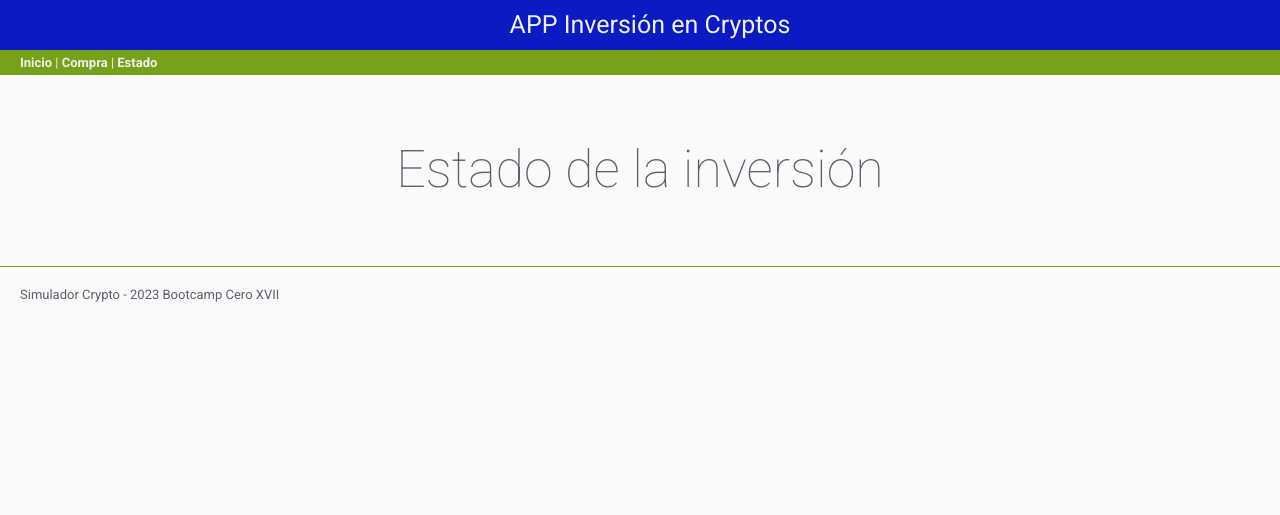
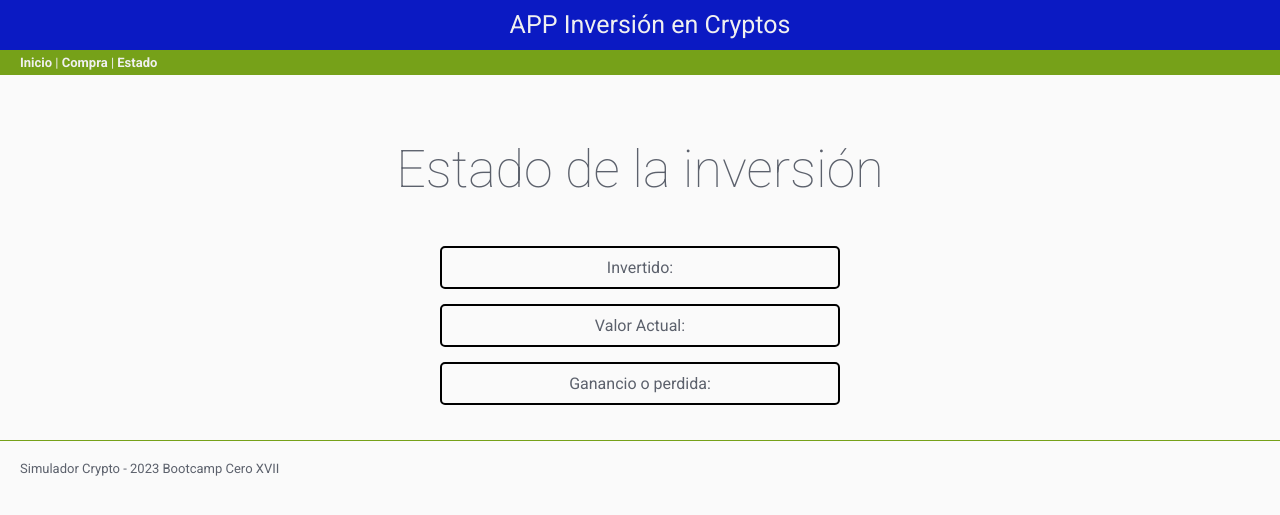
Before and after one commit to Manudies/flask_redu, a Flask app: template simulador_crypto/templates/estado.html in a window 1280 px wide. Shown: the top 515 px of the page. Run offline with Flask 3, Linux system fonts and the light colour scheme; the template is opened without the code that fills it, so the values that code supplies are empty.

Commit message:
feat: calculo los valores de inversión y los muestro

```diff
--- a/simulador_crypto/api_rate.py
+++ b/simulador_crypto/api_rate.py
@@ -29,7 +29,7 @@
 
 # Consulta de monedas para estado de la inversión
 def consultar_inversion():
-    endpoint = '/v1/exchangerate/EUR?filter_asset_id=EUR;BTC;ETH;USDT;ADA;SOL;XRP;DOT;DOGE;SHIB'
+    endpoint = '/v1/exchangerate/EUR?filter_asset_id=BTC;ETH;USDT;ADA;SOL;XRP;DOT;DOGE;SHIB'
     url = server+endpoint
     payload = {}
     headers = {
--- a/simulador_crypto/static/css/styles.css
+++ b/simulador_crypto/static/css/styles.css
@@ -138,3 +138,13 @@
     display: flex;
     gap: 1rem;
 }
+
+.inversion {
+    margin: 15px auto;
+    padding: 10px;
+    font-size: 1rem;
+    max-width: 400px;
+    min-width: 200px;
+    border: solid 2px var(--neutral-0);
+    border-radius: 5px;
+}
--- a/simulador_crypto/templates/estado.html
+++ b/simulador_crypto/templates/estado.html
@@ -8,8 +8,30 @@
 <h1>Estado de la inversión</h1>
 {% endblock page_title %}
 
+{% block contenido %}
+<div class='inversion'>
+    Invertido:
+    {% if data[0] %}
+    {{ data[0] }} EUR
+    {% else %}
+    {% endif %}
 
-{% block contenido %}
+</div>
+<div class='inversion'>
+    Valor Actual:
+    {% if data[1] %}
+    {{ data[1] }} EUR
+    {% else %}
+    {% endif %}
 
+</div>
+<div class='inversion'>
+    Ganancio o perdida:
+    {% if data[2] %}
+    {{ data[2] }} EUR
+    {% else %}
+    {% endif %}
+
+</div>
 
 {% endblock contenido %}
--- a/simulador_crypto/views.py
+++ b/simulador_crypto/views.py
@@ -101,8 +101,11 @@
     consulta2 = "SELECT IFNULL(sum(cantidad_to), 0) FROM movimientos WHERE moneda_to == 'EUR'"
     eur_inver = db.consultaSQL(consulta)
     eur_recup = db.consultaSQL(consulta2)
+
+    total_eur_inver = eur_inver[0]["IFNULL(sum(cantidad_from), 0)"]
     saldo_euros_inver = (eur_recup[0]["IFNULL(sum(cantidad_to), 0)"]) - \
         (eur_inver[0]["IFNULL(sum(cantidad_from), 0)"])
+
     # Obtengo la suma de cada cripto comprada en dos listas
     consulta3 = "SELECT IFNULL(sum(cantidad_from), 0) FROM movimientos WHERE moneda_from == ?"
     consulta4 = "SELECT IFNULL(sum(cantidad_to), 0) FROM movimientos WHERE moneda_to == ?"
@@ -117,16 +120,30 @@
         venta_crypto.append(crypto_ven)
         compra_crypto.append(crypto_com)
         m += 1
+    # Agrego a una lista los valores ordenados
     venta_crypto_data = []
     compra_crypto_data = []
     for i in compra_crypto:
         venta_crypto_data.append(i[0]["IFNULL(sum(cantidad_to), 0)"])
     for i in venta_crypto:
         compra_crypto_data.append(i[0]["IFNULL(sum(cantidad_from), 0)"])
-    print(compra_crypto_data)
-    print(venta_crypto_data)
+
+    # Resto las monedas compradas y vendidas
+    resta_crypto = list(
+        map(lambda x, y: x-y, venta_crypto_data, compra_crypto_data))
+
     # Llamo a la API y consulto el valor de cambio de cada moneda y lo guardo en una lista
     cambio_monedas = consultar_inversion()
-    print(cambio_monedas)
 
-    return render_template('estado.html', active_route='estado')
+    # Divido las listas
+    multi_crypto = list(
+        map(lambda x, y: x/y, resta_crypto, cambio_monedas))
+
+    valor_euros_cryptos = sum(multi_crypto)
+
+    valor_actual = total_eur_inver + saldo_euros_inver + valor_euros_cryptos
+    ganancia = valor_actual-total_eur_inver
+    ganancia = '{:,}'.format(ganancia)
+    valor_actual = '{:,}'.format(valor_actual)
+
+    return render_template('estado.html', data=[total_eur_inver, valor_actual, ganancia], active_route='estado')
```
